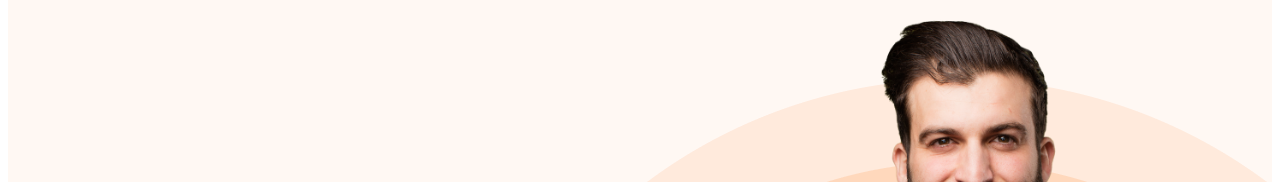
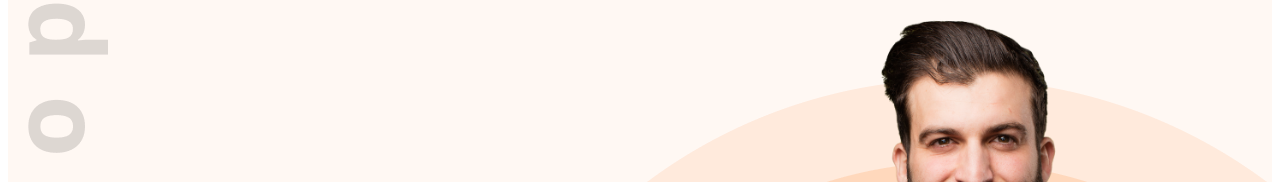
Before and after one commit to rozina143/Portfolio-Resources-Mile1-M5, a plain HTML site: page index.html in a window 1280 px wide. Shown: the part 178-360 px from the top of the page. Drawn offline with nearby package versions, Linux system fonts and the light colour scheme.

Commit message:
developer commitment

```diff
--- a/style/style.css
+++ b/style/style.css
@@ -5,9 +5,9 @@ body{
 /* primarycolor */
 header{
     background-color: #FFF8F3;
-    background-image: url('/images/header_bg.png');
+    background-image: url('/images/header_bg.png'), url('/images/developer.png');
     background-repeat: no-repeat;
-    background-position: bottom right;
+    background-position: bottom right, top left;
 
 }
 
```
